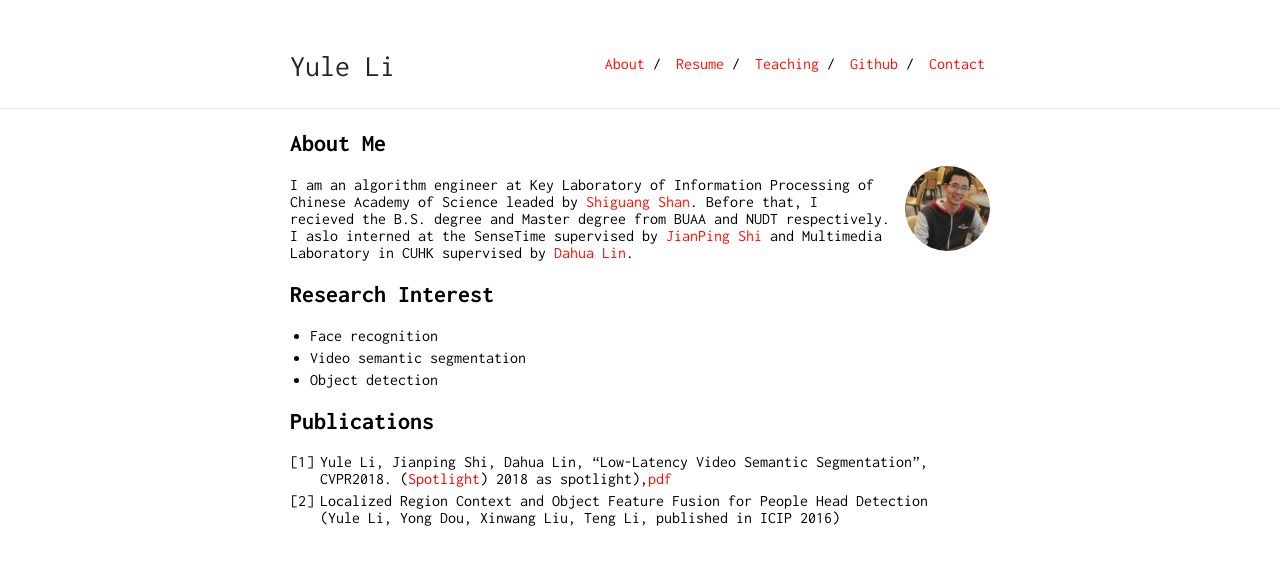
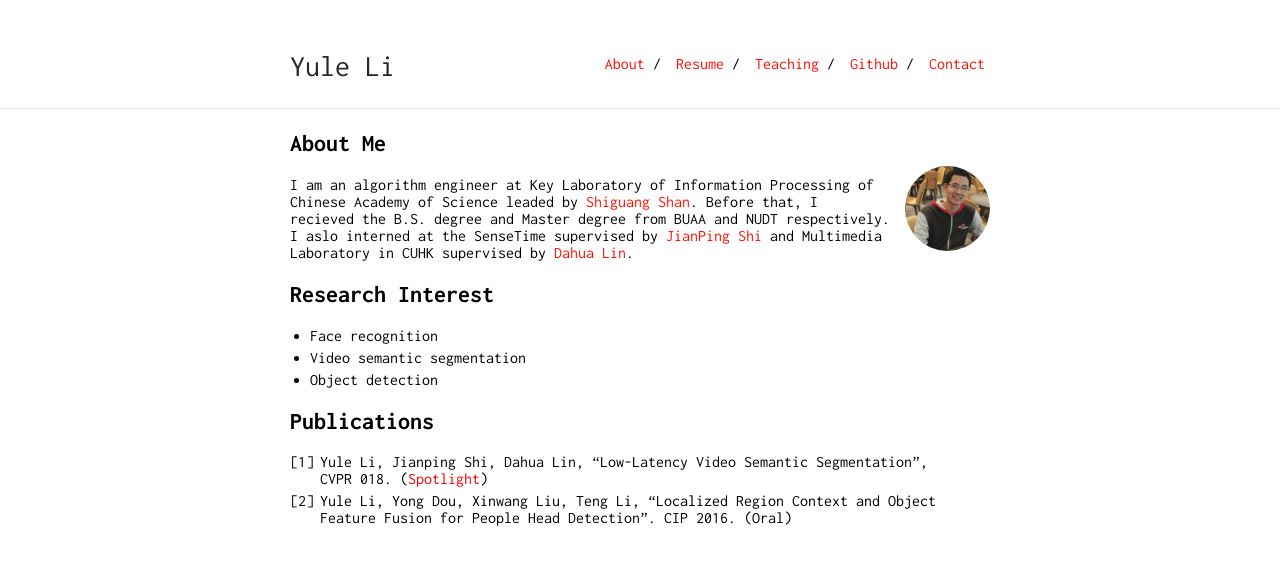
Before and after one commit to yule-li/yule-li.github.io, a Jekyll site: the page built from index.md, in a window 1280 px wide. Shown: the top 565 px of the page. Built offline with Jekyll 4.4.1, drawn with Linux system fonts in a browser that asks for light colours; our own code applies the rules of GitHub Pages for plain Markdown files.

Commit message:
Update index.md

```diff
--- a/index.md
+++ b/index.md
@@ -15,7 +15,5 @@ I am an algorithm engineer at Key Laboratory of Information Processing of Chines
 - Object detection
 
 ## Publications
-1. Yule Li, Jianping Shi, Dahua Lin, "Low-Latency Video Semantic Segmentation", CVPR2018. (<span style="color:red">Spotlight</span>)
-2018 as spotlight),[pdf](https://arxiv.org/pdf/1804.00389)
-2. Localized Region Context and Object Feature Fusion for People Head Detection (Yule Li, Yong Dou,
-Xinwang Liu, Teng Li, published in ICIP 2016)
+1. Yule Li, Jianping Shi, Dahua Lin, "Low-Latency Video Semantic Segmentation", CVPR 018. (<span style="color:red">Spotlight</span>)
+2. Yule Li, Yong Dou, Xinwang Liu, Teng Li, "Localized Region Context and Object Feature Fusion for People Head Detection". CIP 2016. (Oral)
```
